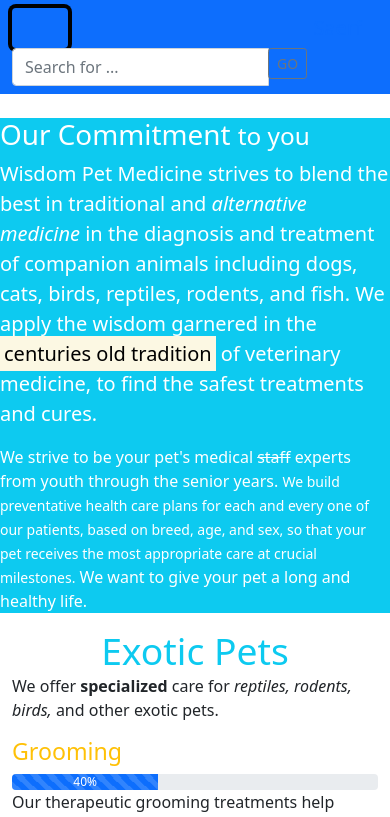
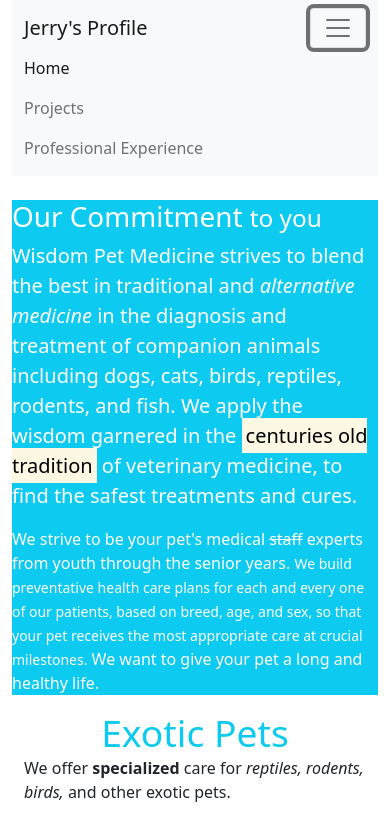
Before and after one commit to KakoozaJerry/KakoozaJerry.github.io, a plain HTML site: page index.html in a window 390 px wide. Both pictures are taken after a click on the button "Toggle navigation". Shown: the top 817 px of the page. Drawn offline with nearby package versions, Linux system fonts and the light colour scheme.

Commit message:
Navbar edited

```diff
--- a/index.html
+++ b/index.html
@@ -8,46 +8,28 @@
       <link href="https://cdn.jsdelivr.net/npm/bootstrap@5.0.0-beta1/dist/css/bootstrap.min.css" rel="stylesheet" integrity="sha384-giJF6kkoqNQ00vy+HMDP7azOuL0xtbfIcaT9wjKHr8RbDVddVHyTfAAsrekwKmP1" crossorigin="anonymous">
       <title>Abraham Kakooza Jerry</title>
 </head>
+
 <body>
-<nav class="navbar sticky-top navbar-inverse bg-primary navbar-toggleable-sm">
+
 <div class="container">
-  <button class="navbar-toggler navbar-toggler-right" type="button" data-toggle="collapse" data-target="#myContent" aria-controls="myContent" aria-expanded="false" aria-label="Toggle Navigation">
+        <nav class="navbar navbar-expand-lg navbar-light bg-light">
+          <div class="container-fluid">
+            <a class="navbar-brand" href="#">Jerry's Profile</a>
+            <button class="navbar-toggler" type="button" data-bs-toggle="collapse" data-bs-target="#navbarNavAltMarkup" aria-controls="navbarNavAltMarkup" aria-expanded="false" aria-label="Toggle navigation">
               <span class="navbar-toggler-icon"></span>
             </button>
-    <a href="#" class="navbar-brand">Saerf</a>
-    <div class="collapse navbar-collapse" id="myContent">
-    <div class="navbar-nav mr-auto" >
-      <a class="nav-item nav-link active" href="#">Home</a>
-      <a class="nav-item nav-link" href="#">Updates</a>
-      <a class="nav-item nav-link" href="#">Tech</a>
-      <a class="nav-item nav-link" href="#">Founders</a>
-      <div class="dropdown">
-      <a class="nav-item nav-link dropdown-toggle" href="#" data-toggle="dropdown">Services</a>
-      <div class="dropdown-menu">
-      	<a class="dropdown-item" href="#">Design</a>
-      	<a class="dropdown-item" href="#">System admin</a>
-      	<a class="dropdown-item" href="#">Graphics</a>
-      	<a class="dropdown-item" href="#">Cafeteria</a>
+            <div class="collapse navbar-collapse" id="navbarNavAltMarkup">
+              <div class="navbar-nav">
+                <a class="nav-link active" aria-current="page" href="#">Home</a>
+                <a class="nav-link" href="#">Projects</a>
+                <a class="nav-link" href="#">Professional Experience</a>
+
               </div>
             </div>
+          </div>
+        </nav>
 
 
-      <a class="nav-item nav-link disabled" href="#">About</a>
-      </div>
-      </div><!-- navbar-nav -->
-
-    <form class="form-inline">
-    	<div class="input-group">
-      <input class="form-control" placeholder="Search for ..." type="text">
-      <span class="input-group-btn">
-      <button class="btn btn-outline-secondary btn-sm">GO</button>
-      </span>
-    </form>
-
-  </div><!-- container -->
-    </div><!-- navbar-nav -->
-  </div><!-- container -->
-</nav>
 
       <section class="content jumbotron  jumbotron-fluid mt-4 bg-info text-white" id="mission" >
         <h1>Our Commitment <small>to you</small></h1>
@@ -80,10 +62,7 @@
 
       </div><!-- content container -->
 
-<script src="js/jquery.slim.min.js"></script>
-<script src="js/tether.min.js"></script>
-<script src="js/bootstrap.min.js"></script>
-<script src="js/scripts.js"></script>
+</div>
 
 
 <script src="https://cdn.jsdelivr.net/npm/bootstrap@5.0.0-beta1/dist/js/bootstrap.bundle.min.js" integrity="sha384-ygbV9kiqUc6oa4msXn9868pTtWMgiQaeYH7/t7LECLbyPA2x65Kgf80OJFdroafW" crossorigin="anonymous"></script>
```
Lines whose indentation alone changed are shown as unchanged.
